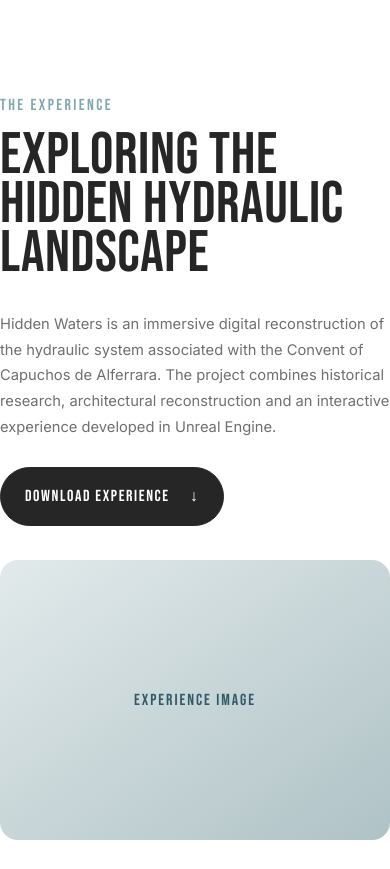
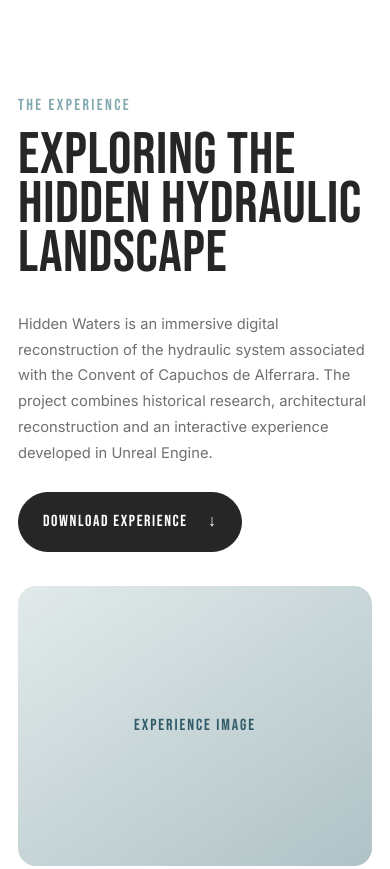
Before and after one commit to SofiaPereira-arch/hidden-waters, a plain HTML site: page index.html in a window 390 px wide. Shown: the part 731-1600 px from the top of the page. Drawn offline with Linux system fonts and the light colour scheme; a web font is replaced by a local one.

Commit message:
Update index.html

```diff
--- a/index.html
+++ b/index.html
@@ -909,11 +909,12 @@
 
         .experience-inner {
             display: grid;
-            flex: 1;
+            flex: 0 1 1180px;
             grid-template-rows: auto auto minmax(240px, 1fr);
             gap: clamp(26px, 4vh, 50px);
 
-            width: min(1180px, calc(100% - 96px));
+            width: 100%;
+            max-width: calc(100% - 96px);
             margin: 0 auto;
         }
 
@@ -1060,10 +1061,12 @@
             }
 
             .experience-inner {
+                flex-basis: auto;
                 grid-template-rows: auto auto auto;
                 gap: 34px;
 
-                width: min(100% - 36px, 1180px);
+                width: 100%;
+                max-width: calc(100% - 36px);
             }
 
             .experience-title {
```
